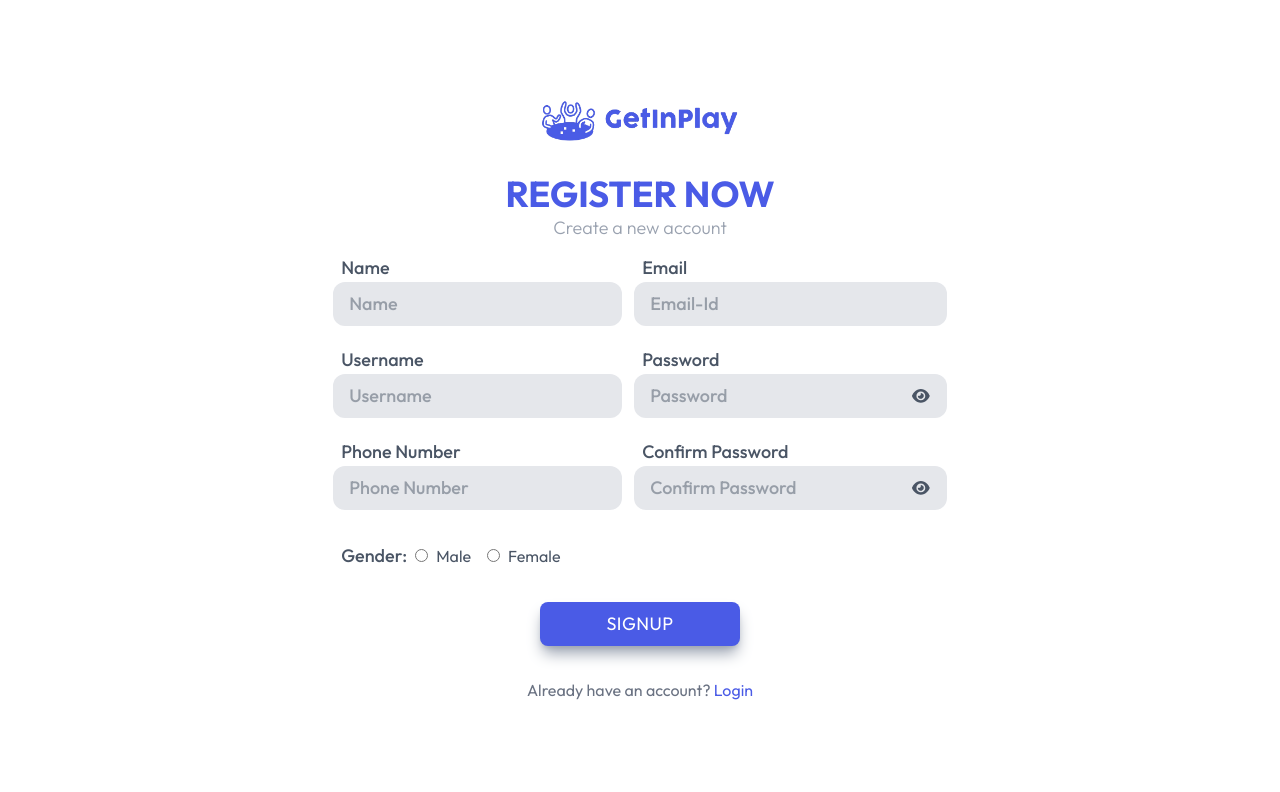
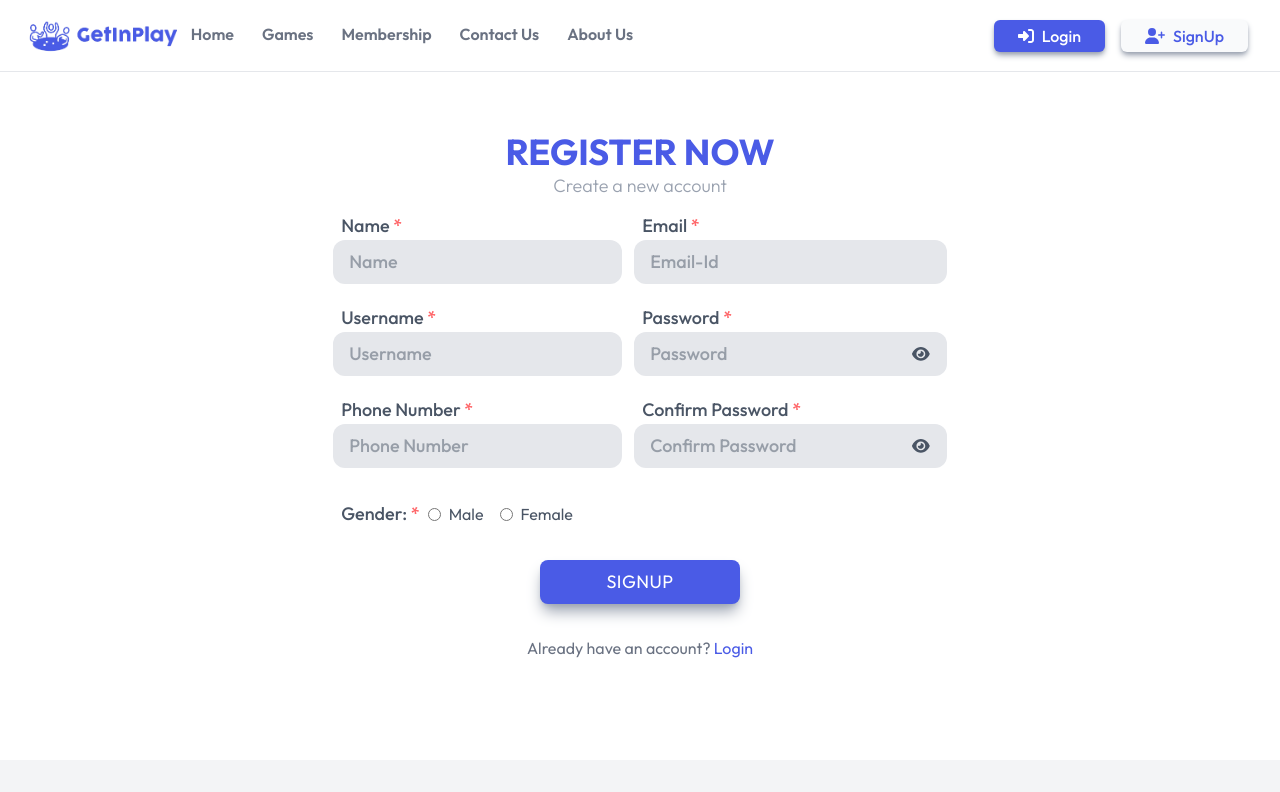
Before and after one commit to getinplay/getinplay_react, a React (Vite) app: page /signup in a window 1280 px wide. Shown: the top 792 px of the page. Built offline with nearby package versions, Linux system fonts and the light colour scheme; no server answers.

Commit message:
Fix Feedback Form

```diff
--- a/src/components/Header/Navbar.jsx
+++ b/src/components/Header/Navbar.jsx
@@ -112,13 +112,19 @@ function Navbar() {
           {!isLogin && (
             <div className='sm:hidden w-full'>
               <div
-                onClick={() => navigate("/login")}
+                onClick={() => {
+                  navigate("/login");
+                  setShowNav(false);
+                }}
                 className='flex justify-center select-none bg-[#4A5BE6] text-white hover:bg-[#1529be] items-center gap-2 py-0.5 2xs:py-1 px-1 2xs:px-2 md:px-6 h-min shadow-gray-400 shadow-md my-2 m-2 cursor-pointer rounded-md active:translate-y-1 active:shadow-none duration-300'>
                 <FontAwesomeIcon icon={faRightToBracket} />
                 <div>Login</div>
               </div>
               <div
-                onClick={() => navigate("/signup")}
+                onClick={() => {
+                  navigate("/signup");
+                  setShowNav(false);
+                }}
                 className='flex justify-center select-none text-[#4A5BE6] bg-gray-50 hover:bg-gray-200 items-center gap-2 py-0.5 2xs:py-1 px-1 2xs:px-2 md:px-6 h-min shadow-gray-400 shadow-md my-2 m-2 cursor-pointer rounded-md active:translate-y-1 active:shadow-none duration-300'>
                 <FontAwesomeIcon className='fa-fw' icon={faUserPlus} />
                 <div>SignUp</div>
--- a/src/components/Pages/Bookings/BookingHistoryPage.jsx
+++ b/src/components/Pages/Bookings/BookingHistoryPage.jsx
@@ -98,22 +98,11 @@ function BookingHistoryPage() {
 
   return (
     <div className='w-full grow py-10'>
-      {/* Custom Dialog */}
-      {isDialogOpen && (
-        <div className='backdrop-blur-sm justify-center fixed inset-0 z-50 flex items-center bg-gray-200/50 '>
-          <div className='bg-transparent rounded-lg w-max relative'>
-            <button
-              onClick={() => setIsDialogOpen(false)}
-              className='absolute top-10 cursor-pointer right-10 text-gray-500 hover:text-gray-700'>
-              <FontAwesomeIcon icon={faTimes} />
-            </button>
-            <div className='p-6'>
-              <FeedBackForm />
-            </div>
-          </div>
-        </div>
-      )}
-
+      <>
+        {isDialogOpen && (
+          <FeedBackForm closeForm={() => setIsDialogOpen(false)} />
+        )}
+      </>
       <div className='flex flex-col justify-center w-full xs:px-15 lg:px-30'>
         <div className='flex items-center duration-300 focus-within:shadow-[0_3px_8px_rgb(150,150,150)] text-gray-500 px-2 mb-5 border bg-gray-100 border-gray-300 rounded-xl'>
           <FontAwesomeIcon icon={faSearch} />
--- a/src/components/Pages/Login/LoginPage.jsx
+++ b/src/components/Pages/Login/LoginPage.jsx
@@ -53,6 +53,7 @@ function LoginPage() {
       if (res.data.success) {
         document.cookie = `authToken=${res.data.token}; path=/;`;
         navigate("/");
+        navigate(0);
       } else {
         toast.error(res.data.message, {
           position: "top-center",
@@ -73,16 +74,16 @@ function LoginPage() {
 
   return (
     <>
-      <div className='w-full h-[100vh] py-10 flex items-center justify-center'>
+      <div className='w-full py-10 flex items-center justify-center'>
         <form
           onSubmit={handleSubmit}
           noValidate
           className='lg:w-[50%] md:w-[65%] max-md:w-[90%] max-w-[400px] min-h-max sm:p-5 rounded-xl bg-white flex flex-col gap-3 items-center justify-between'>
-          <img
+          {/* <img
             className='w-[200px] py-5 object-contain'
             src='/assets/images/getinplay.png'
             alt='GetInPlay Logo'
-          />
+          /> */}
           <div>
             <p className='text-3xl sm:text-4xl font-bold text-[#4A5BE6] text-center'>
               WELCOME
--- a/src/components/Pages/Membership/MembershipFullCard.jsx
+++ b/src/components/Pages/Membership/MembershipFullCard.jsx
@@ -75,10 +75,10 @@ function MembershipFullCard({
             isCurrentPlan
               ? "bg-green-700"
               : isPlanActive
-              ? "bg-gray-500"
+              ? "opacity-0"
               : " bg-[#4A5BE6] cursor-pointer group-hover:bg-white/40 hover:bg-white/60   hover:text-"
           }`}>
-          {isCurrentPlan ? "Current Plan" : isPlanActive ? "Active" : "Upgrade"}
+          {isCurrentPlan ? "Active Plan" : isPlanActive ? "Active" : "Upgrade"}
         </button>
       </div>
     </div>
--- a/src/components/Pages/SignUp/SignUpPage.jsx
+++ b/src/components/Pages/SignUp/SignUpPage.jsx
@@ -144,14 +144,16 @@ function SignUpPage() {
       );
       setIsLoading(false);
       if (res.data.success) {
+        document.cookie = `authToken=${res.data.token}; path=/;`;
         toast.success(res.data.message, {
           position: "top-center",
-          autoClose: 3000,
+          autoClose: false,
           pauseOnHover: false,
           pauseOnFocusLoss: false,
         });
         await new Promise((r) => setTimeout(r, 2000));
-        navigate("/login");
+        navigate("/");
+        navigate(0);
       } else {
         toast.error(res.data.message, {
           position: "top-center",
@@ -172,17 +174,11 @@ function SignUpPage() {
 
   return (
     <>
-      <div className='w-full min-h-[100vh] py-10 flex items-center justify-center'>
+      <div className='w-full py-10 flex items-center justify-center'>
         <form
           onSubmit={handleSubmit}
           noValidate
           className='w-max min-h-max sm:p-5 rounded-xl bg-white flex flex-col gap-3 items-center justify-between'>
-          <img
-            className='w-[200px] pb-5 object-contain'
-            src='/assets/images/getinplay.png'
-            alt='GetInPlay Logo'
-          />
-
           <div>
             <p className='text-3xl sm:text-4xl font-bold text-[#4A5BE6] text-center'>
               REGISTER NOW
@@ -194,7 +190,7 @@ function SignUpPage() {
           <div className='flex max-sm:flex-col sm:gap-3'>
             <div className='flex flex-col  items-center justify-center w-full sm:text-lg font-medium text-gray-600'>
               <div className='flex flex-col text-start w-full'>
-                <label className='px-2'>Name</label>
+                <label className='px-2 required'>Name</label>
                 <div className='flex items-center gap-1 focus-within:shadow-md focus-within:scale-[1.02] duration-300 rounded-xl px-4 py-2 bg-gray-200 w-full'>
                   <input
                     type='text'
@@ -212,7 +208,7 @@ function SignUpPage() {
               </div>
 
               <div className='flex flex-col text-start w-full'>
-                <label className='px-2'>Username</label>
+                <label className='px-2 required'>Username</label>
                 <div className='flex items-center gap-1 focus-within:shadow-md focus-within:scale-[1.02] duration-300 rounded-xl px-4 py-2 bg-gray-200 w-full'>
                   <input
                     type='text'
@@ -230,7 +226,7 @@ function SignUpPage() {
               </div>
 
               <div className='flex flex-col text-start w-full'>
-                <label className='px-2'>Phone Number</label>
+                <label className='px-2 required'>Phone Number</label>
                 <div className='flex items-center gap-1 focus-within:shadow-md focus-within:scale-[1.02] duration-300 rounded-xl px-4 py-2 bg-gray-200 w-full'>
                   <input
                     type='text'
@@ -249,7 +245,7 @@ function SignUpPage() {
             </div>
             <div className='flex flex-col  items-center justify-center w-full sm:text-lg font-medium text-gray-600'>
               <div className='flex flex-col text-start w-full'>
-                <label className='px-2'>Email</label>
+                <label className='px-2 required'>Email</label>
                 <div className='flex items-center gap-1 focus-within:shadow-md focus-within:scale-[1.02] duration-300 rounded-xl px-4 py-2 bg-gray-200 w-full'>
                   <input
                     type='text'
@@ -266,7 +262,7 @@ function SignUpPage() {
                 </p>
               </div>
               <div className='flex flex-col text-start w-full'>
-                <label htmlFor='password' className='px-2'>
+                <label htmlFor='password' className='px-2 required'>
                   Password
                 </label>
                 <div className='flex items-center gap-1 focus-within:shadow-md focus-within:scale-[1.02] duration-300 rounded-xl px-4 py-2 bg-gray-200 w-full'>
@@ -292,7 +288,7 @@ function SignUpPage() {
               </div>
 
               <div className='flex flex-col text-start w-full'>
-                <label htmlFor='confirm_pass' className='px-2'>
+                <label htmlFor='confirm_pass' className='px-2 required'>
                   Confirm Password
                 </label>
                 <div className='flex items-center gap-1 focus-within:shadow-md focus-within:scale-[1.02] duration-300 rounded-xl px-4 py-2 bg-gray-200 w-full'>
@@ -320,7 +316,9 @@ function SignUpPage() {
           </div>
           <div className='flex text-gray-600 items-center text-start w-full px-2 gap-2'>
             <div className='flex flex-col'>
-              <label className='font-medium sm:text-lg'>Gender: </label>
+              <label className='font-medium sm:text-lg required'>
+                Gender:{" "}
+              </label>
               <p className='select-none text-red-500 font-medium text-sm'>
                 &nbsp;
               </p>
--- a/src/main.jsx
+++ b/src/main.jsx
@@ -20,20 +20,20 @@ import SignUpPage from "./components/Pages/SignUp/SignUpPage";
 const router = (
   <BrowserRouter>
     <Routes>
-      <Route path="/" element={<App />}>
-        <Route path="" element={<HomePage />} />
-        <Route path="games" element={<GamesPage />} />
-        <Route path="games/:id" element={<GameSlots />} />
-        <Route path="membership" element={<MembershipPage />} />
-        <Route path="about-us" element={<AboutUsPage />} />
-        <Route path="contact-us" element={<ContactUsPage />} />
-        <Route path="bookings" element={<BookingHistoryPage />} />
-        <Route path="profile" element={<ProfilePage />} />
-        <Route path="update-password" element={<UpdatePasswordPage />} />
+      <Route path='/' element={<App />}>
+        <Route path='' element={<HomePage />} />
+        <Route path='games' element={<GamesPage />} />
+        <Route path='games/:id' element={<GameSlots />} />
+        <Route path='membership' element={<MembershipPage />} />
+        <Route path='about-us' element={<AboutUsPage />} />
+        <Route path='contact-us' element={<ContactUsPage />} />
+        <Route path='bookings' element={<BookingHistoryPage />} />
+        <Route path='profile' element={<ProfilePage />} />
+        <Route path='update-password' element={<UpdatePasswordPage />} />
+        <Route path='login' element={<LoginPage />} />
+        <Route path='signup' element={<SignUpPage />} />
+        <Route path='forgot-password' element={<ForgotPassword />} />
       </Route>
-      <Route path="login" element={<LoginPage />} />
-      <Route path="signup" element={<SignUpPage />} />
-      <Route path="forgot-password" element={<ForgotPassword />} />
     </Routes>
   </BrowserRouter>
 );
```
Also changed, not shown: src/components/FeedBackForm.jsx (+23 -4 lines), src/components/Footer/FooterSection.jsx (+8 -0 lines).
